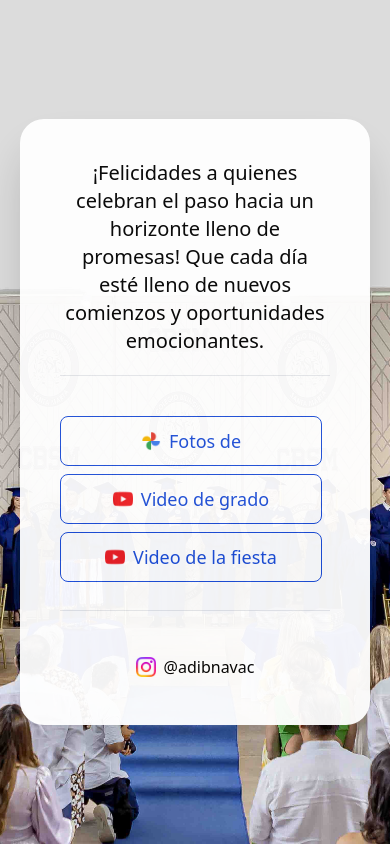
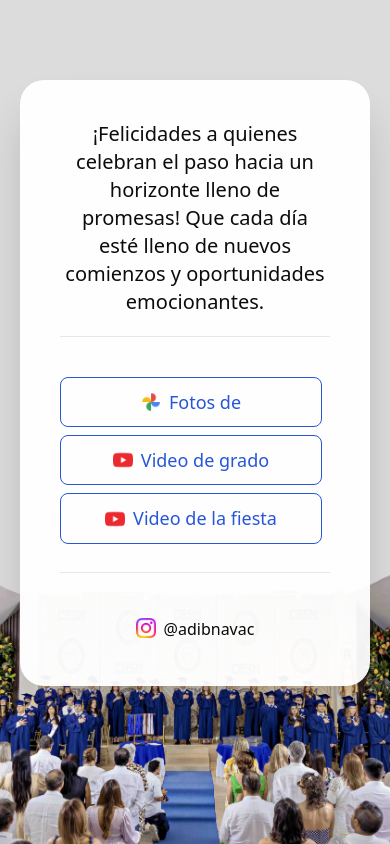
Before and after one commit to habnacoss/adibnavac, a Next.js app: page /bilingue/2024 in a window 390 px wide. Built offline with nearby package versions, Linux system fonts and the light colour scheme.

Commit message:
Add new background for mobile

```diff
--- a/src/app/bilingue/2024/page.tsx
+++ b/src/app/bilingue/2024/page.tsx
@@ -14,7 +14,7 @@ export default function Bilingue2024() {
   const photos = searchParams.get("photos")?.toString() ?? "";
 
   return (
-    <main className="flex flex-col min-h-screen items-center font-sans p-5">
+    <main className="flex flex-col max-h-screen items-center font-sans px-5 py-20">
 
       <div className="flex flex-col max-w-2xl my-auto bg-white opacity-95 rounded-3xl p-10 shadow-2xl">
         <p className="text-center text-xl">
--- a/src/app/bilingue/2024/styles.css
+++ b/src/app/bilingue/2024/styles.css
@@ -1,18 +1,16 @@
 body {
-    font-family: 'Roboto', sans-serif;
+    background-image: url(./images/background.desktop.jpg);
+    background-size: cover;
+    background-repeat: no-repeat;
+    background-attachment: fixed;
+    background-position: center;
 }
 
-body::before {
-    content: "";
-    position: absolute;
-    top: 0;
-    left: 0;
-    width: 100%;
-    height: 100%;
-    background-image: url('./images/background.jpg');
-    background-size: cover;
-    background-position: center bottom;
-    z-index: -1;
+@media screen and (max-width: 768px) {
+    body {
+        background-image: url(./images/background.mobile.jpg);
+    }
+
 }
 
 .bg-bilingue {
```
Also changed, not shown: src/app/bilingue/2024/images/background.desktop.jpg (added), src/app/bilingue/2024/images/background.mobile.jpg (added).
